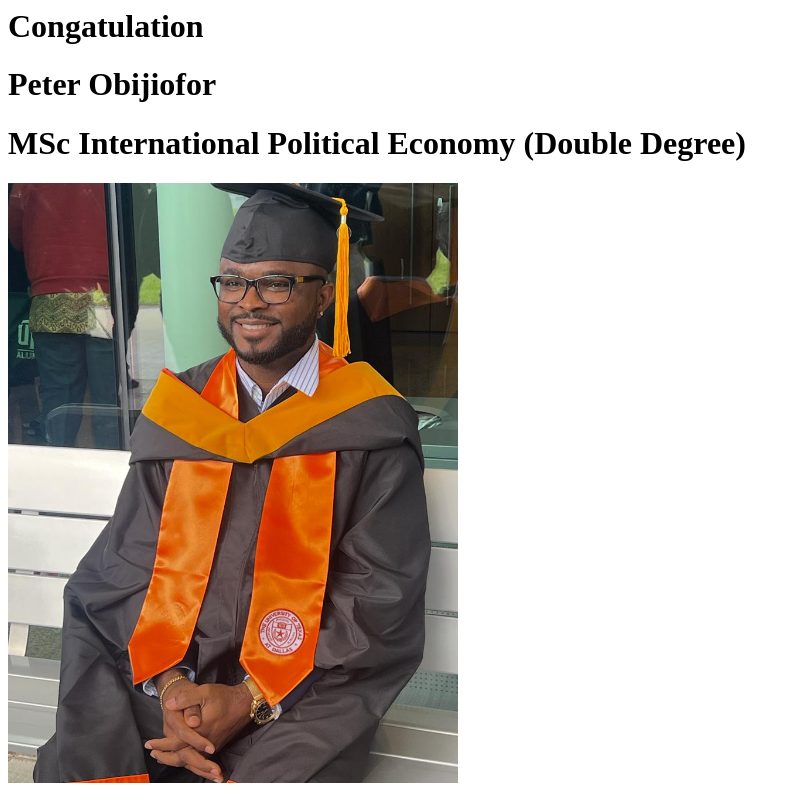
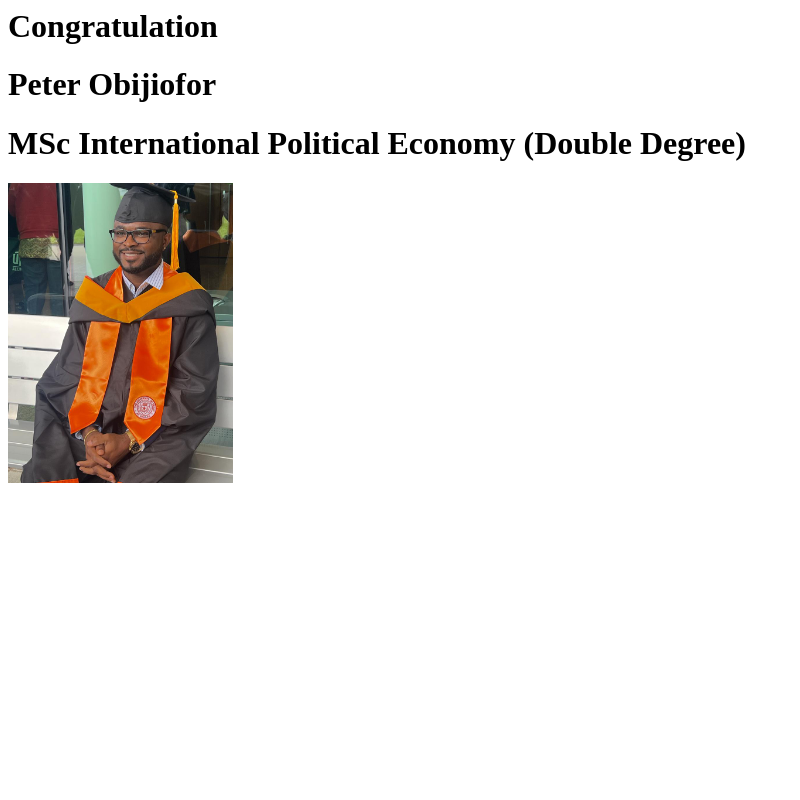
Before and after one commit to DoingsLLC/doingsllc, a plain HTML site: page index.html in a window 1280 px wide. Shown: the whole page, without its empty margins (0-800 px from the left). Drawn offline with Linux system fonts and the light colour scheme.

Commit message:
Update index.html

```diff
--- a/index.html
+++ b/index.html
@@ -1,12 +1,12 @@
 <html>
 
-<h1>Congatulation</h1>
+<h1>Congratulation</h1>
 <h1>Peter Obijiofor</h1>
 <h1>MSc International Political Economy (Double Degree)</h1>
 
 <div>
 
-<image src="peterobi.jpg" height="600">
+<image src="peterobi.jpg" height="300">
 
 </div>
 </html>
```
